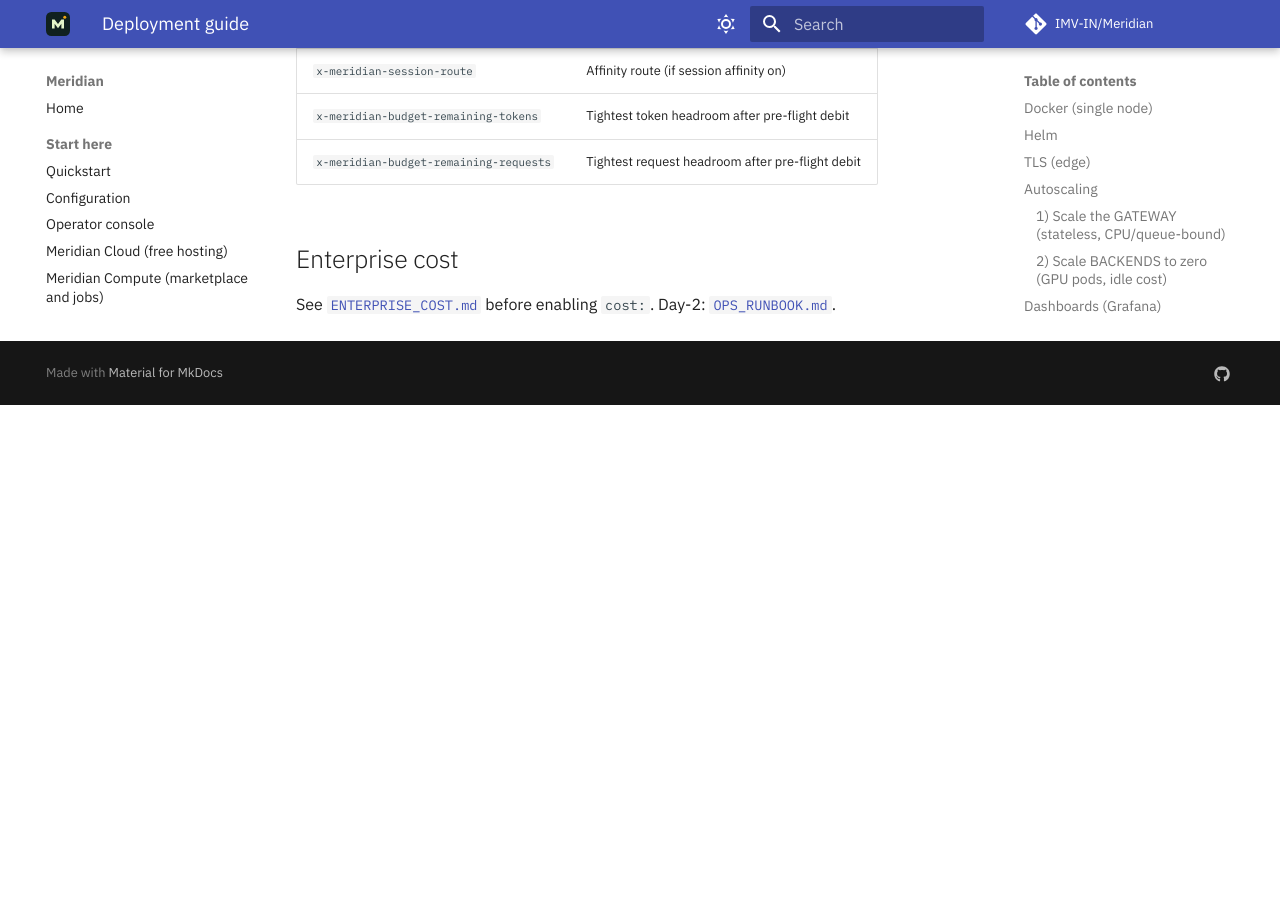
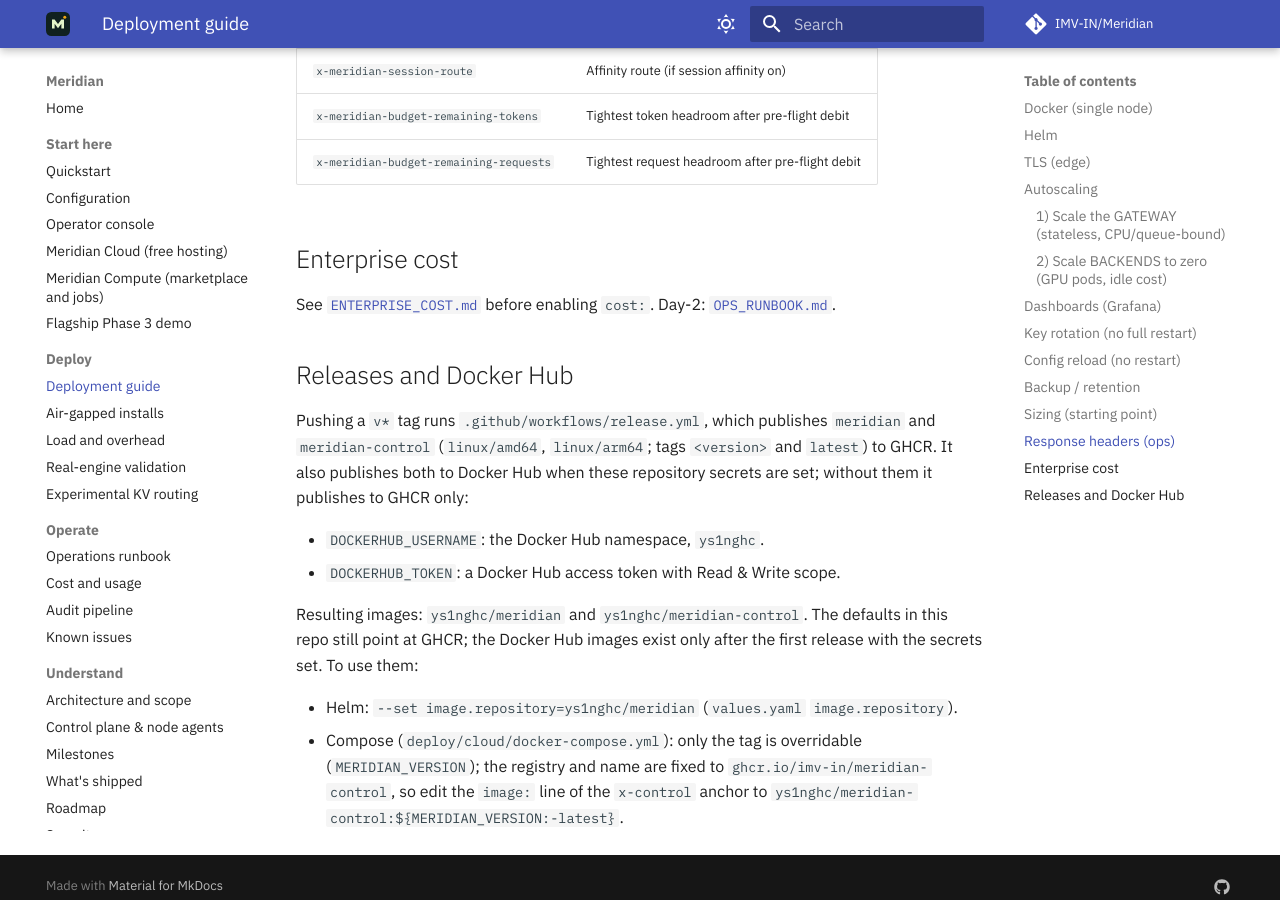
Before and after one commit to IMV-IN/Meridian, an MkDocs documentation site: the page built from docs/DEPLOY.md, in a window 1280 px wide and 900 px high, scrolled down 5660 px. Built offline with MkDocs 1.6.1 and Material for MkDocs 9.7.7, drawn with Linux system fonts in a browser that asks for light colours; comment, search, counter and statistics services are not loaded; before the commit the page ends 6065 px from its top, so only the background shows below that.

Commit message:
ci(release): also publish meridian-control to Docker Hub (#59)
Same condition as the gateway image (DOCKERHUB_USERNAME/TOKEN set), same
platforms and labels. GHCR pushes unchanged. Documents the secrets and
image names.

Co-authored-by: Claude Sonnet 5.5 <noreply@anthropic.com>

```diff
--- a/docs/DEPLOY.md
+++ b/docs/DEPLOY.md
@@ -254,3 +254,20 @@ Gateway is mostly I/O bound; size backends/GPUs separately. Measure overhead wit
 
 See [`ENTERPRISE_COST.md`](./ENTERPRISE_COST.md) before enabling `cost:`. Day-2:
 [`OPS_RUNBOOK.md`](./OPS_RUNBOOK.md).
+
+## Releases and Docker Hub
+
+Pushing a `v*` tag runs `.github/workflows/release.yml`, which publishes `meridian` and `meridian-control`
+(`linux/amd64`, `linux/arm64`; tags `<version>` and `latest`) to GHCR. It also publishes both to Docker Hub when
+these repository secrets are set; without them it publishes to GHCR only:
+
+- `DOCKERHUB_USERNAME`: the Docker Hub namespace, `ys1nghc`.
+- `DOCKERHUB_TOKEN`: a Docker Hub access token with Read & Write scope.
+
+Resulting images: `ys1nghc/meridian` and `ys1nghc/meridian-control`. The defaults in this repo still point at
+GHCR; the Docker Hub images exist only after the first release with the secrets set. To use them:
+
+- Helm: `--set image.repository=ys1nghc/meridian` (`values.yaml` `image.repository`).
+- Compose (`deploy/cloud/docker-compose.yml`): only the tag is overridable (`MERIDIAN_VERSION`); the registry and
+  name are fixed to `ghcr.io/imv-in/meridian-control`, so edit the `image:` line of the `x-control` anchor to
+  `ys1nghc/meridian-control:${MERIDIAN_VERSION:-latest}`.
```
Also changed, not shown: CHANGELOG.md (+4 -0 lines), 1 other file.
